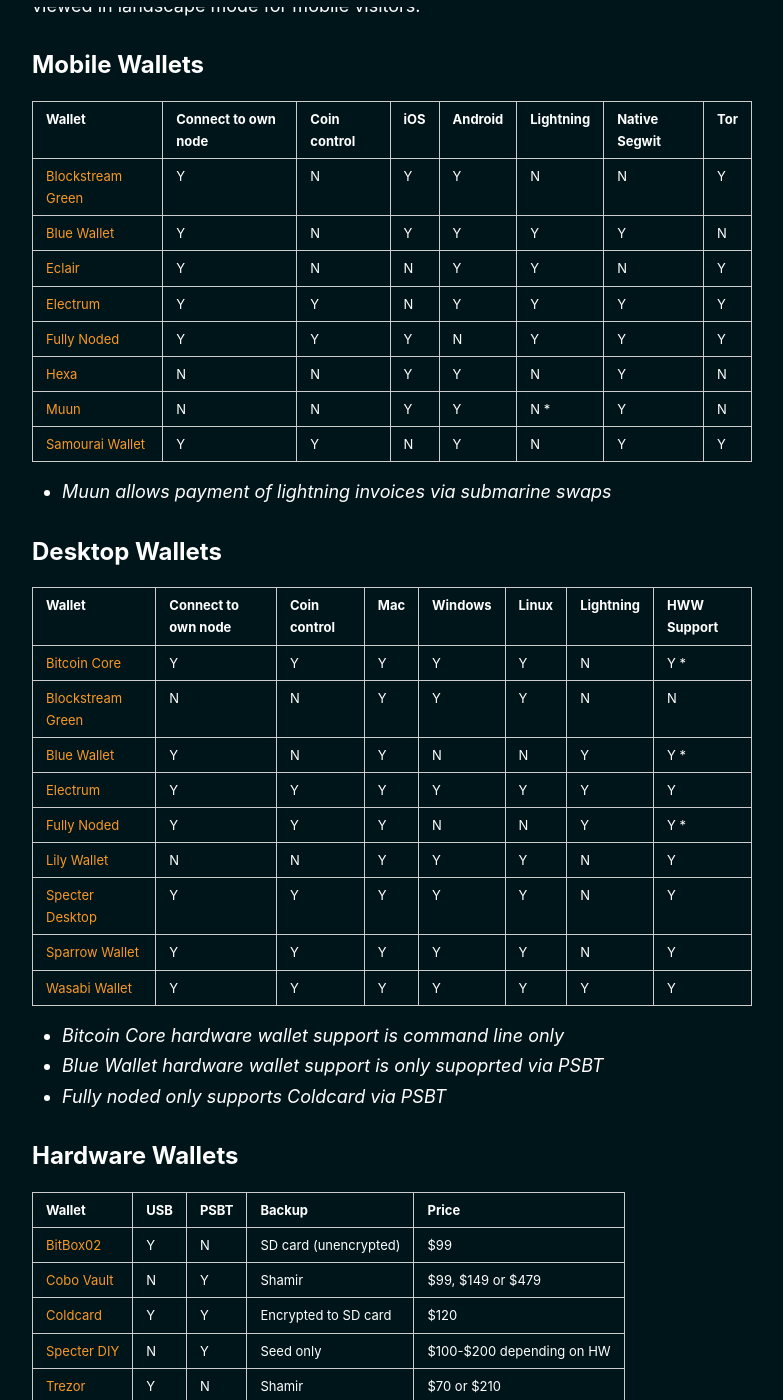
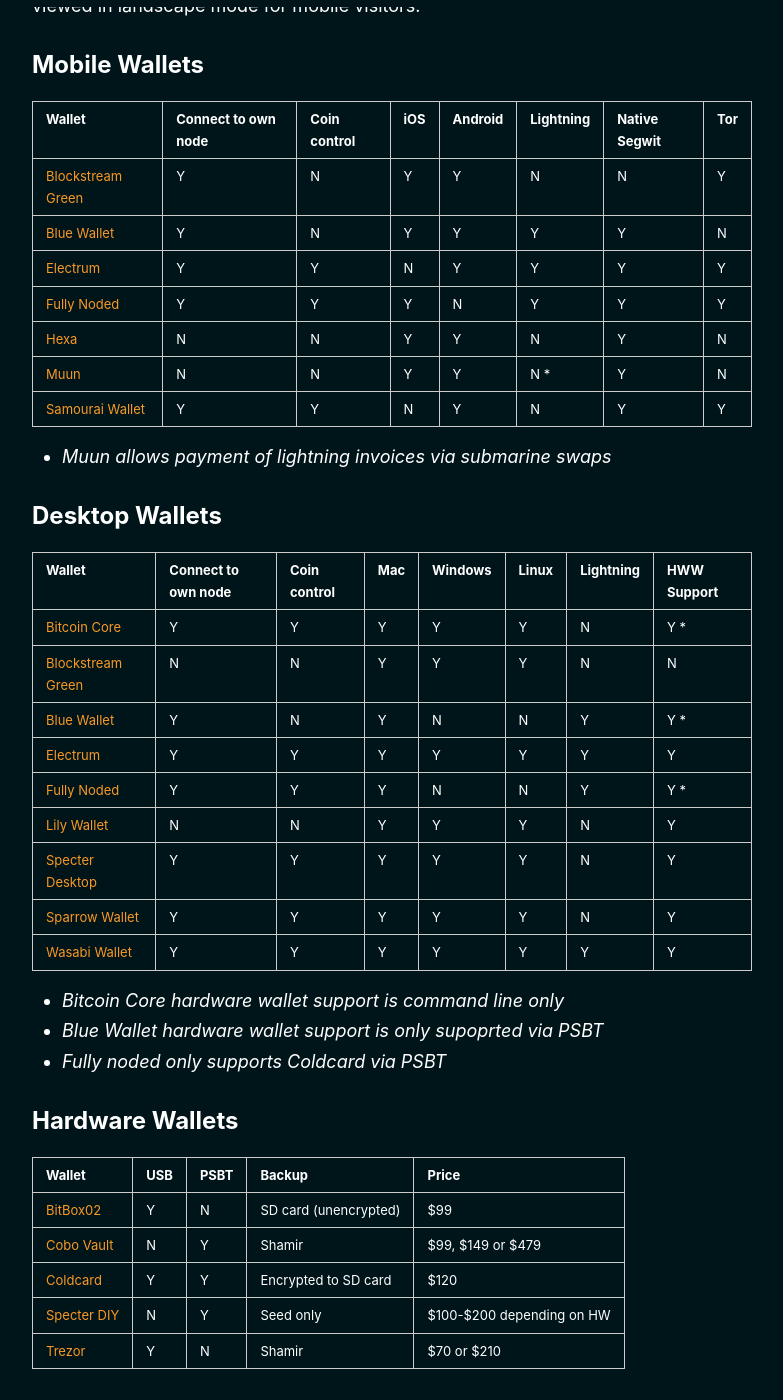
Before and after one commit to BitcoinQnA/bitcoin-wallet-guide, a Jekyll site: the page built from _pages/compare.md, in a window 1280 px wide and 1400 px high, scrolled down 316 px. Shown: the whole window, without its empty margins (248-1031 px from the left). Built offline with Jekyll 4.4.1, drawn with Linux system fonts in a browser that asks for light colours.

Commit message:
Update compare.md

```diff
--- a/_pages/compare.md
+++ b/_pages/compare.md
@@ -12,7 +12,6 @@ This page contains a key feature comparison for each type of wallet detailed on
 |----------------------------------------------------------------------------|----------------------|--------------|-----|---------|-----------|---------------|-----|
 | [Blockstream Green](https://bitcoinwallet.guide/mobile/#blockstream-green) |   Y                  |  N           |  Y  |   Y     |      N    |    N          |  Y  |
 | [Blue Wallet](https://bitcoinwallet.guide/mobile/#blue-wallet)             |    Y                 |  N           |  Y  |    Y    |   Y       |    Y          |  N  |
-| [Eclair](https://bitcoinwallet.guide/mobile/#eclair)                       |   Y                  |   N          |  N  |     Y   |    Y      |    N          |  Y  |
 | [Electrum](https://bitcoinwallet.guide/mobile/#electrum)                   |    Y                 |    Y         |  N  |   Y     |     Y     |     Y         |  Y  |
 | [Fully Noded](https://bitcoinwallet.guide/mobile/#fully-noded)             |     Y                |     Y        |  Y  |    N    |    Y      |     Y         |  Y  |
 | [Hexa](https://bitcoinwallet.guide/mobile/#hexa)                           |      N               |      N       |  Y  |     Y   |     N     |     Y         |  N  |
```
Also changed, not shown: other parts of _pages/compare.md (+1 -0 lines).
